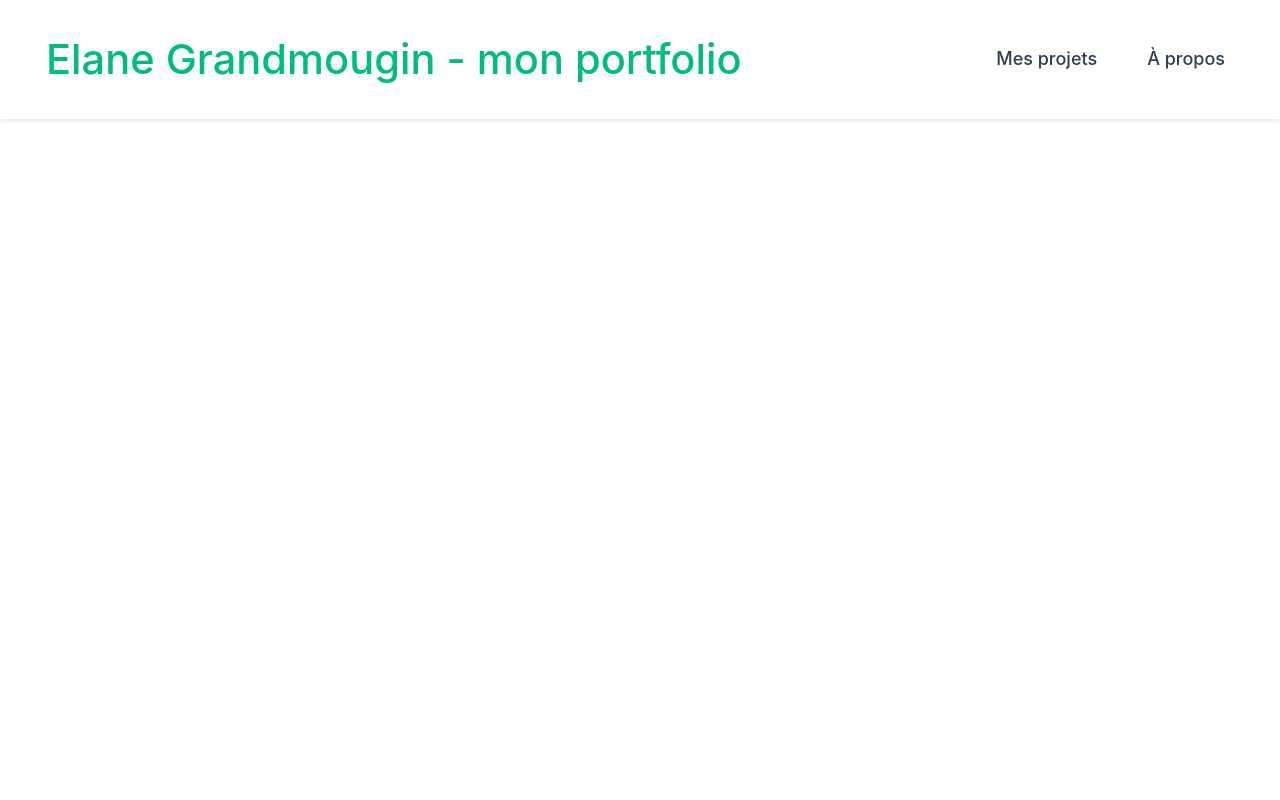
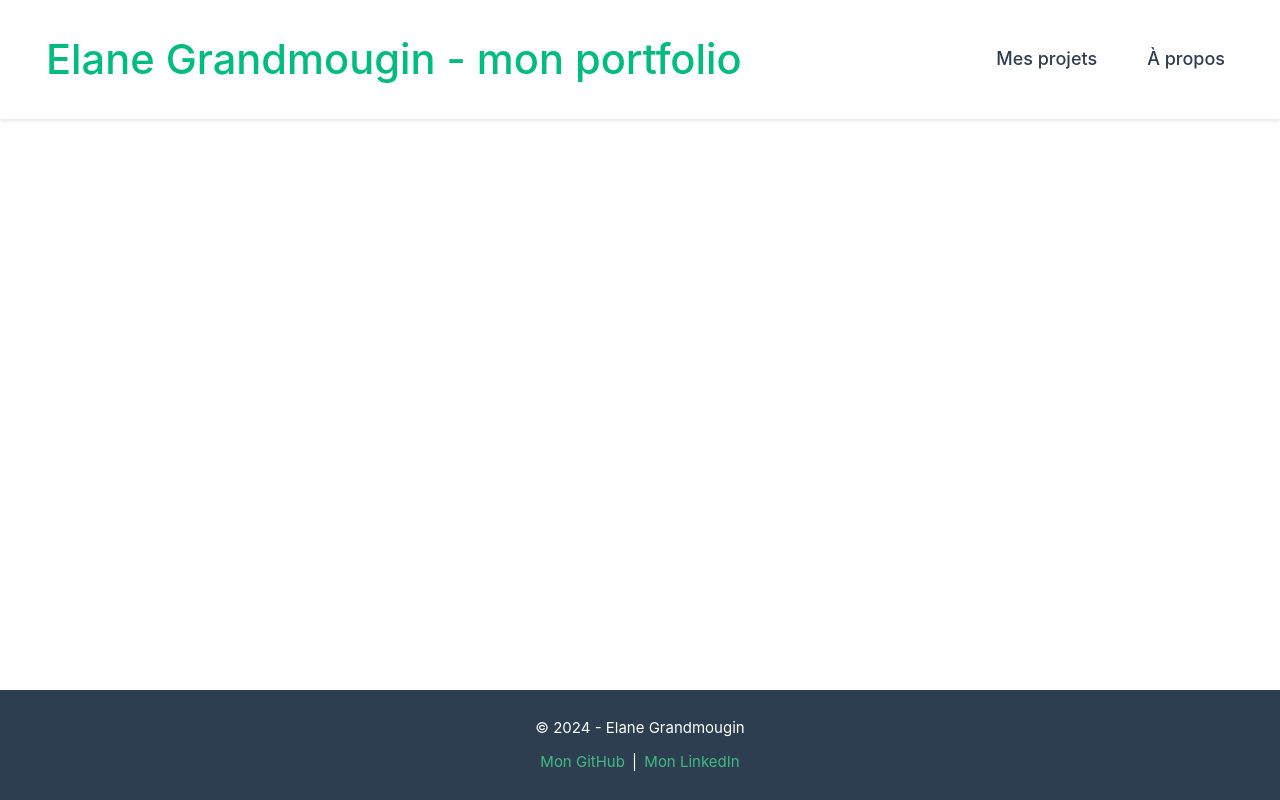
Before and after one commit to elaneg/portfolio_pro, a Vue app: page / in a window 1280 px wide. Built offline with nearby package versions, Linux system fonts and the light colour scheme.

Commit message:
feat/footer : ajout du footer

```diff
--- a/src/App.vue
+++ b/src/App.vue
@@ -4,12 +4,13 @@ import HeaderType from "@/components/HeaderType.vue";
 </script>
 
 <template>
+    <div class="app">
         <header class="header">
             <a href="/" class="logo-link">
                 <HeaderType msg="Elane Grandmougin - mon portfolio" />
             </a>
             <nav class="nav">
-            <router-link :to="{name: 'Projets'}" class="nav-link">Mes projets</router-link>
+                <router-link :to="{ name: 'Projets' }" class="nav-link">Mes projets</router-link>
                 <router-link to="/apropos" class="nav-link">À propos</router-link>
             </nav>
         </header>
@@ -17,6 +18,15 @@ import HeaderType from "@/components/HeaderType.vue";
         <main class="main-content">
             <RouterView />
         </main>
+
+        <footer class="footer">
+            <p>&copy; 2024 - Elane Grandmougin</p>
+            <p>
+                <a href="https://github.com/elanegrandmougin" target="_blank" rel="noopener noreferrer">Mon GitHub</a> |
+                <a href="https://www.linkedin.com/in/elanegrandmougin" target="_blank" rel="noopener noreferrer">Mon LinkedIn</a>
+            </p>
+        </footer>
+    </div>
 </template>
 
 <style scoped>
@@ -36,6 +46,12 @@ body {
     color: var(--text-color);
     margin: 0;
     padding: 0;
+}
+
+.app {
+    display: flex;
+    flex-direction: column;
+    min-height: 100vh;
 }
 
 /* Style du header */
@@ -79,9 +95,34 @@ body {
 
 /* Style du contenu principal */
 .main-content {
-    padding: 80px 20px 20px; /* Ajoute un padding supérieur pour éviter que le contenu ne soit caché sous le header fixe */
-    max-width: 1200px;
+    padding: 80px 20px 60px; /* Ajoute un padding supérieur pour éviter que le contenu ne soit caché sous le header fixe */
     margin: 0 auto;
+    flex: 1; /* Permet au contenu principal de s'étendre pour occuper l'espace restant */
+}
+
+/* Style du footer */
+.footer {
+    background-color: #2c3e50;
+    color: white;
+    text-align: center;
+    padding: 2vh;
+    width:100%;
+    position:absolute;
+    bottom:0;
+    left:0;
+}
+
+.footer p {
+    margin: 10px 0;
+}
+
+.footer a {
+    color: #42b983;
+    text-decoration: none;
+}
+
+.footer a:hover {
+    text-decoration: underline;
 }
 
 /* Style pour écrans larges */
@@ -95,7 +136,7 @@ body {
     }
 
     .main-content {
-        padding: 100px 20px 20px; /* Augmente le padding supérieur pour les écrans larges */
+        padding: 100px 20px 60px; /* Augmente le padding supérieur pour les écrans larges */
     }
 }
 </style>
```
Lines whose indentation alone changed are shown as unchanged.
